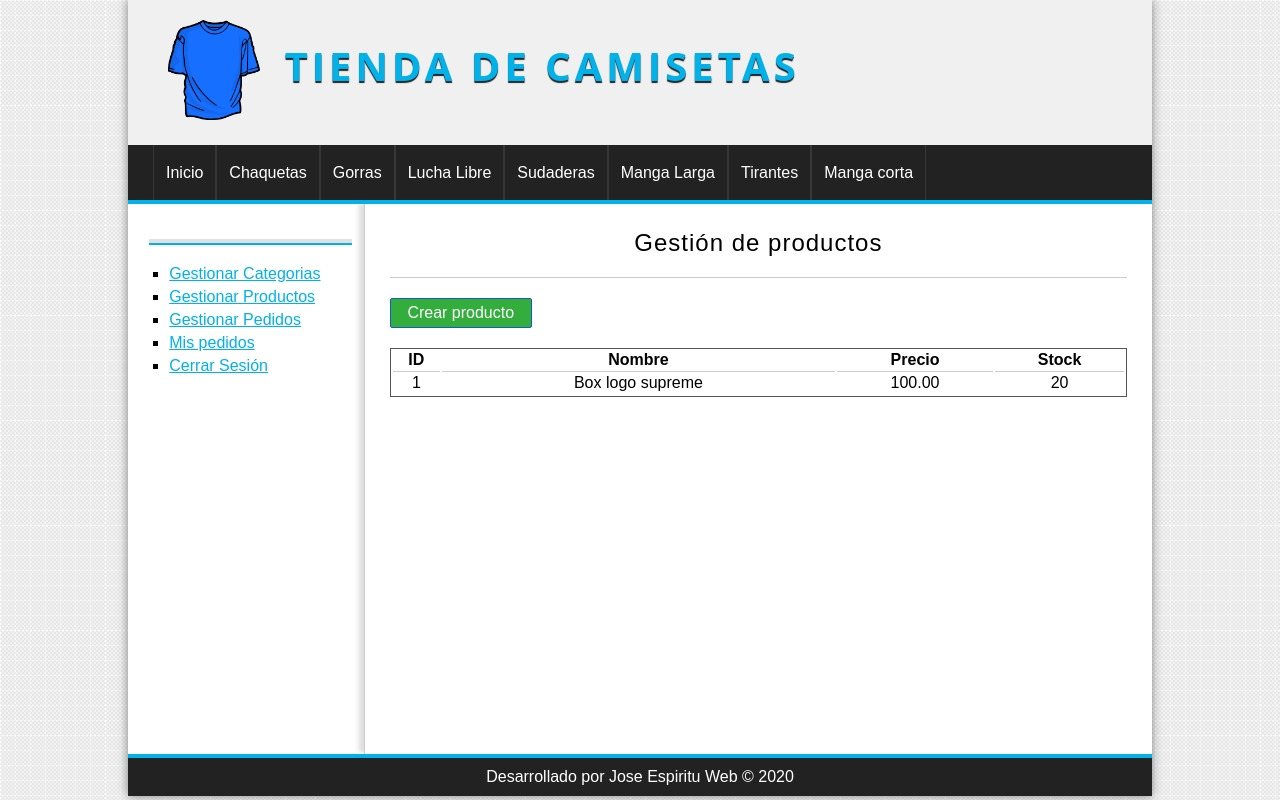
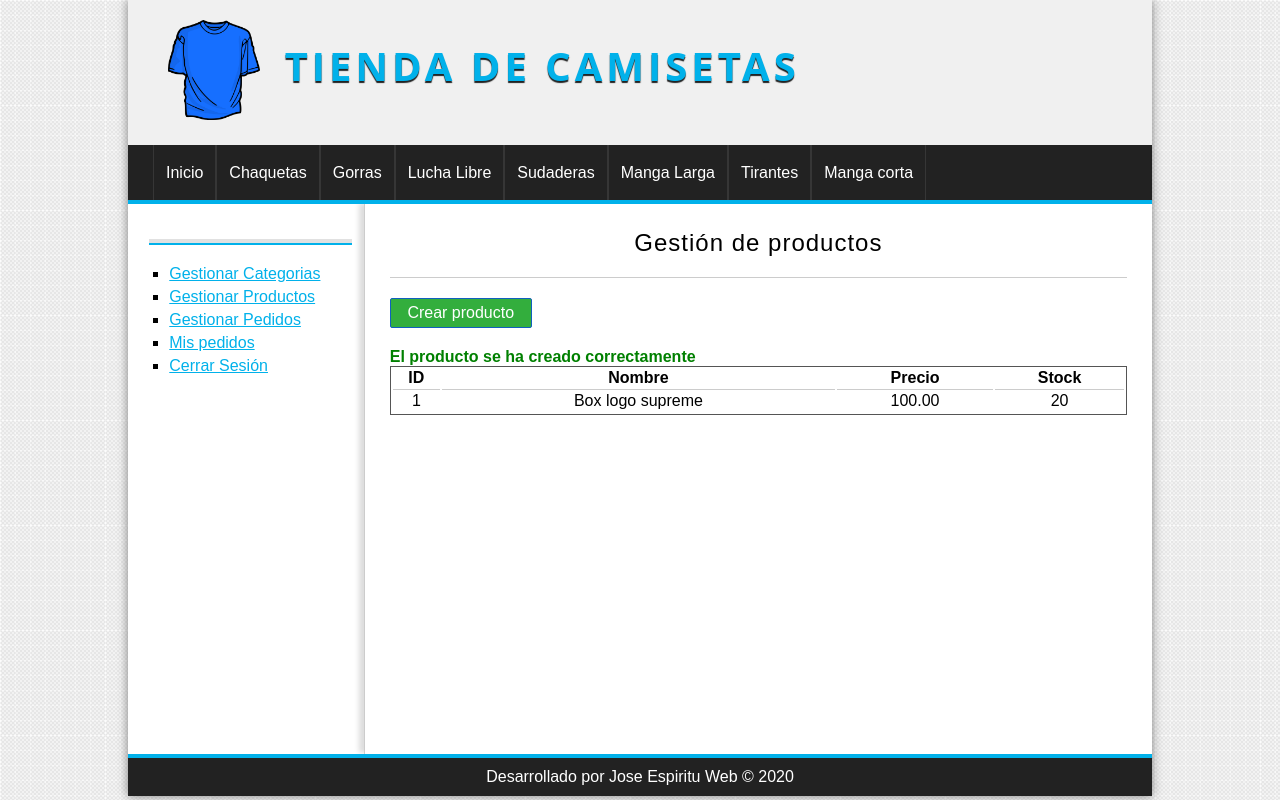
Before and after one commit to joseespiritu/TiendaVirtualPHP-NoFrameworks, a PHP site: page /TiendaVirtualPHP-NoFrameworks/producto/gestion in a window 1280 px wide. Run offline with PHP 8.4, Linux system fonts and the light colour scheme; the visitor is signed in with stand-in values (Sample User, id 1); data comes from the database, SQL or seed files in the repository.

Commit message:
Sesion y mensaje de producto creado

```diff
--- a/views/producto/gestion.php
+++ b/views/producto/gestion.php
@@ -1,6 +1,14 @@
 <h1>Gestión de productos</h1>
 
 <a href="<?=BASE_URL?>producto/crear" class="button button-small">Crear producto</a>
+
+<?php if(isset($_SESSION['producto']) && $_SESSION['producto'] == 'complete'): ?>
+    <strong class="alert_green">El producto se ha creado correctamente</strong>
+<?php elseif(isset($_SESSION['producto']) && $_SESSION['producto'] != 'complete'):  ?>
+    <strong class="alert_red">El producto no se ha creado correctamente</strong>
+<?php endif; ?>
+
+<?php Utils::deleteSession('producto'); ?>
 
 <table>
     <tr>
```
